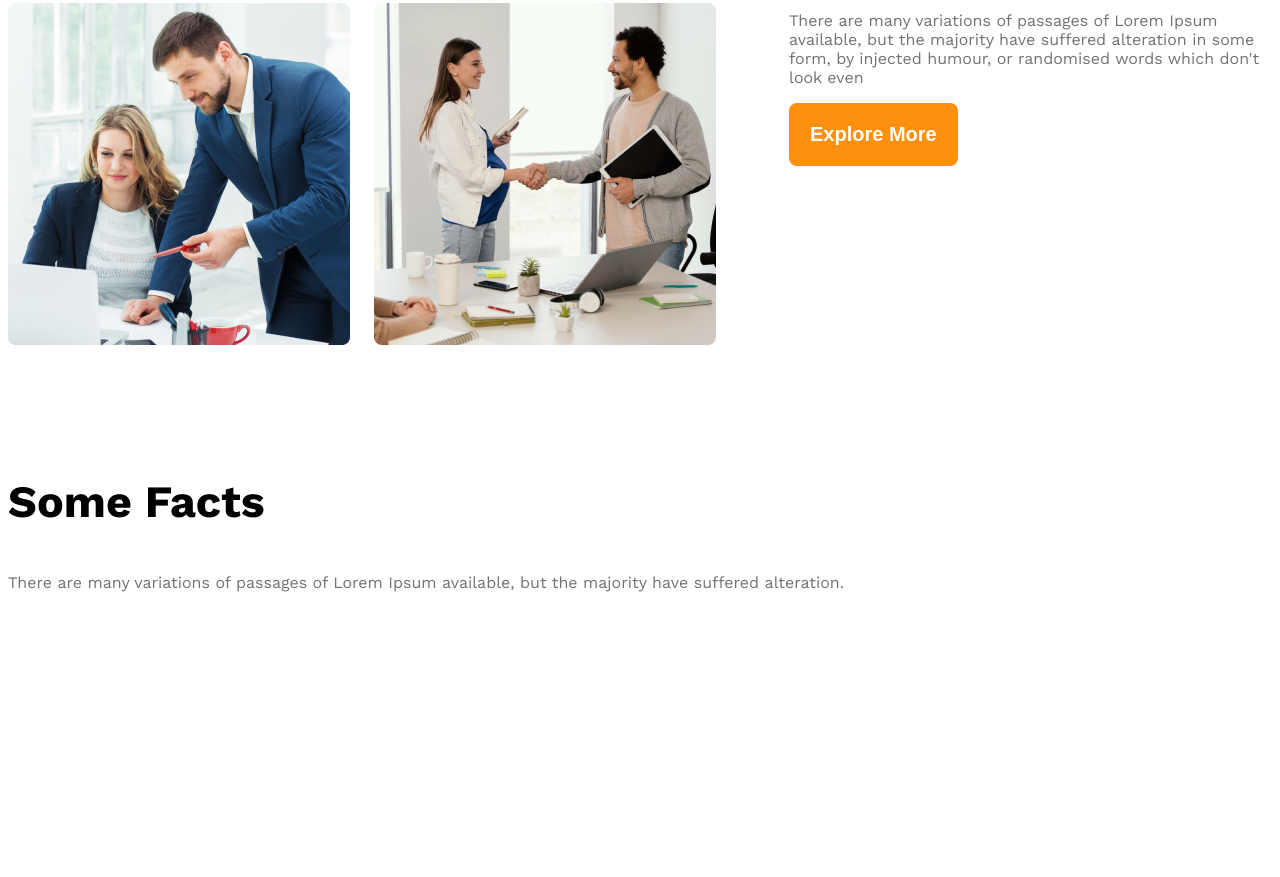
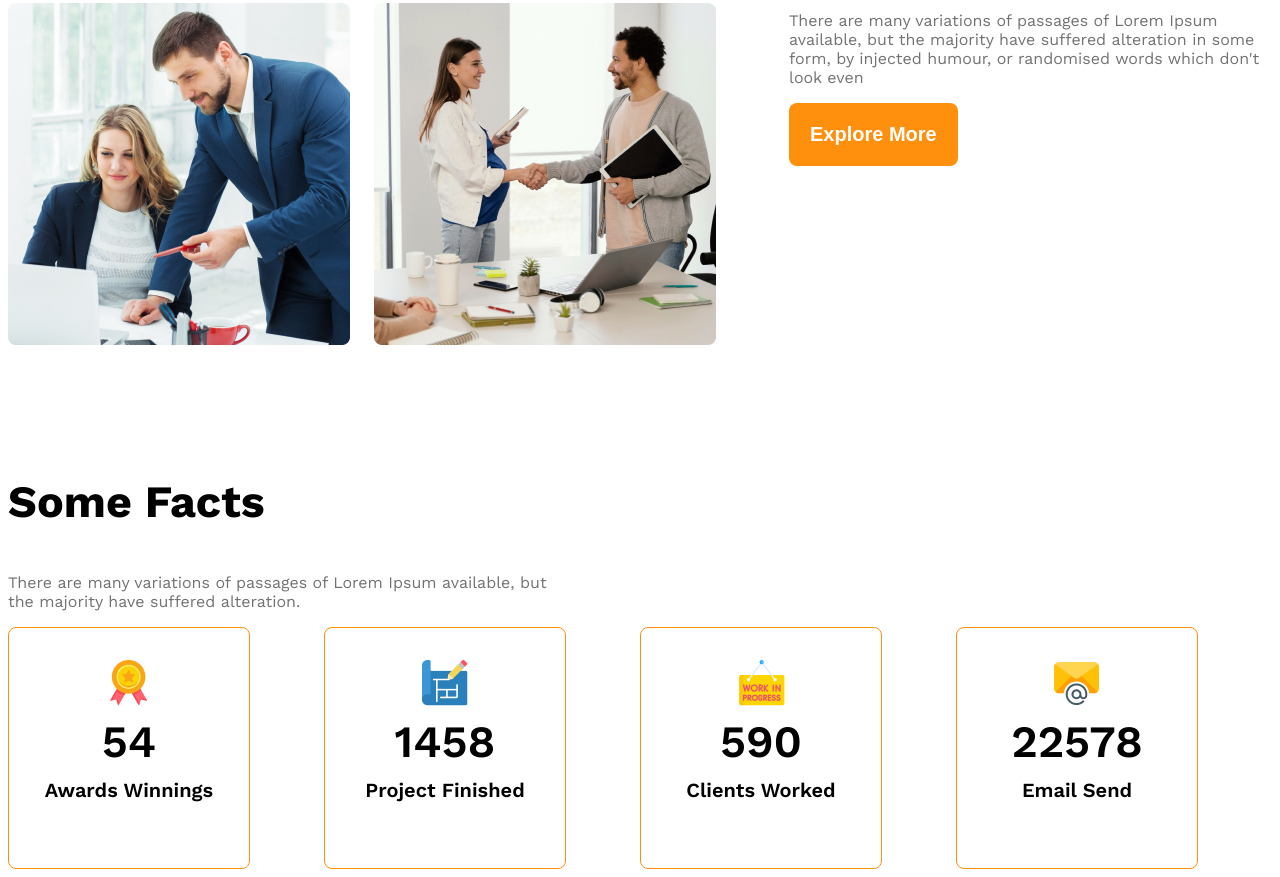
Before and after one commit to ArnavHD/g3-architect-website, a plain HTML site: page index.html in a window 1280 px wide. Shown: the part 1722-2599 px from the top of the page. Before the commit the page ends 2494 px from the top, so only its background shows below. Drawn offline with nearby package versions, Linux system fonts and the light colour scheme.

Commit message:
added feature card

```diff
--- a/index.html
+++ b/index.html
@@ -49,29 +49,38 @@
          <!-- some facts -->
           <section>
             <h3 class="section-title">Some Facts</h3>
-            <p class="dark-3">There are many variations of passages of Lorem Ipsum available, but the majority have suffered alteration.</p>
+            <p class="dark-3 fact-description">There are many variations of passages of Lorem Ipsum available, but the majority have suffered alteration.</p>
             <div class="facts-container">
-                <!-- .fact*4>img.fact-icon+h4.fact-number+h5.fact-name -->
-                <div class="fact">
-                    <img src="" alt="" class="fact-icon">
-                    <h4 class="fact-number"></h4>
-                    <h5 class="fact-name"></h5>
+                <!-- .fact-card*4>img.fact-icon+h4.fact-number+h5.fact-name -->
+                <div class="fact-card display-flex">
+                    <div>
+                    <img src="images/icons/ribon.png" alt="" class="fact-icon">
+                    <h4 class="fact-number">54</h4>
+                    <h5 class="fact-name">Awards Winnings</h5>
+                    </div>
                 </div>
-                <div class="fact">
-                    <img src="" alt="" class="fact-icon">
-                    <h4 class="fact-number"></h4>
-                    <h5 class="fact-name"></h5>
+                <div class="fact-card display-flex">
+                    <div>
+                    <img src="images/icons/projects.png" alt="" class="fact-icon">
+                    <h4 class="fact-number">1458</h4>
+                    <h5 class="fact-name">Project Finished</h5>
+                    </div>
                 </div>
-                <div class="fact">
-                    <img src="" alt="" class="fact-icon">
-                    <h4 class="fact-number"></h4>
-                    <h5 class="fact-name"></h5>
+                <div class="fact-card display-flex">
+                    <div>
+                    <img src="images/icons/customers.png" alt="" class="fact-icon">
+                    <h4 class="fact-number">590</h4>
+                    <h5 class="fact-name">Clients Worked</h5>
+                    </div>
                 </div>
-                <div class="fact">
-                    <img src="" alt="" class="fact-icon">
-                    <h4 class="fact-number"></h4>
-                    <h5 class="fact-name"></h5>
+                <div class="fact-card display-flex">
+                    <div>
+                    <img src="images/icons/email.png" alt="" class="fact-icon">
+                    <h4 class="fact-number">22578</h4>
+                    <h5 class="fact-name">Email Send</h5>
+                    </div>
                 </div>
+
             </div>
           </section>
     </main>
--- a/styles/architects.css
+++ b/styles/architects.css
@@ -108,6 +108,35 @@ main > section{
     font-weight: 500;
 }
 
+/* some facts related styles */
+.facts-container{
+    display: grid;
+    grid-template-columns: repeat(4, 1fr);
+}
+.fact-card{
+    border: 1px solid #FF900E;
+    width: 240px;
+    height: 240px;
+    border-radius: 8px;
+    align-items: center;
+    justify-content: center;
+    text-align: center;
+}
+.fact-number{
+    font-size: 2.8rem;
+    font-weight: 600;
+    margin-top: 5px;
+    margin-bottom: 10px;
+}
+.fact-name{
+    font-size: 1.25rem;
+    font-weight: 600;
+    margin-top: 10px;
+}
+.fact-description{
+    max-width: 540px;
+}
+
 /* responsive media queary */
 @media screen and (max-width: 576px){
     .navbar,
```
